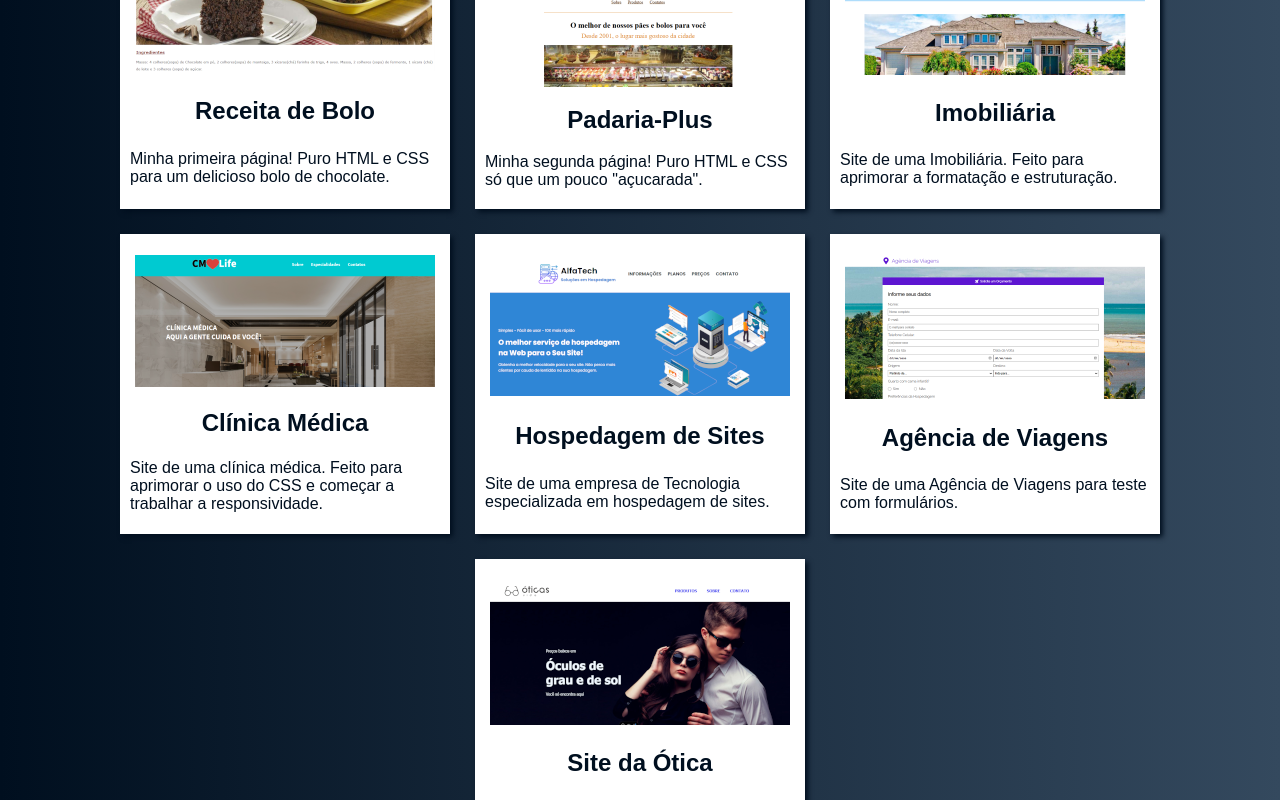
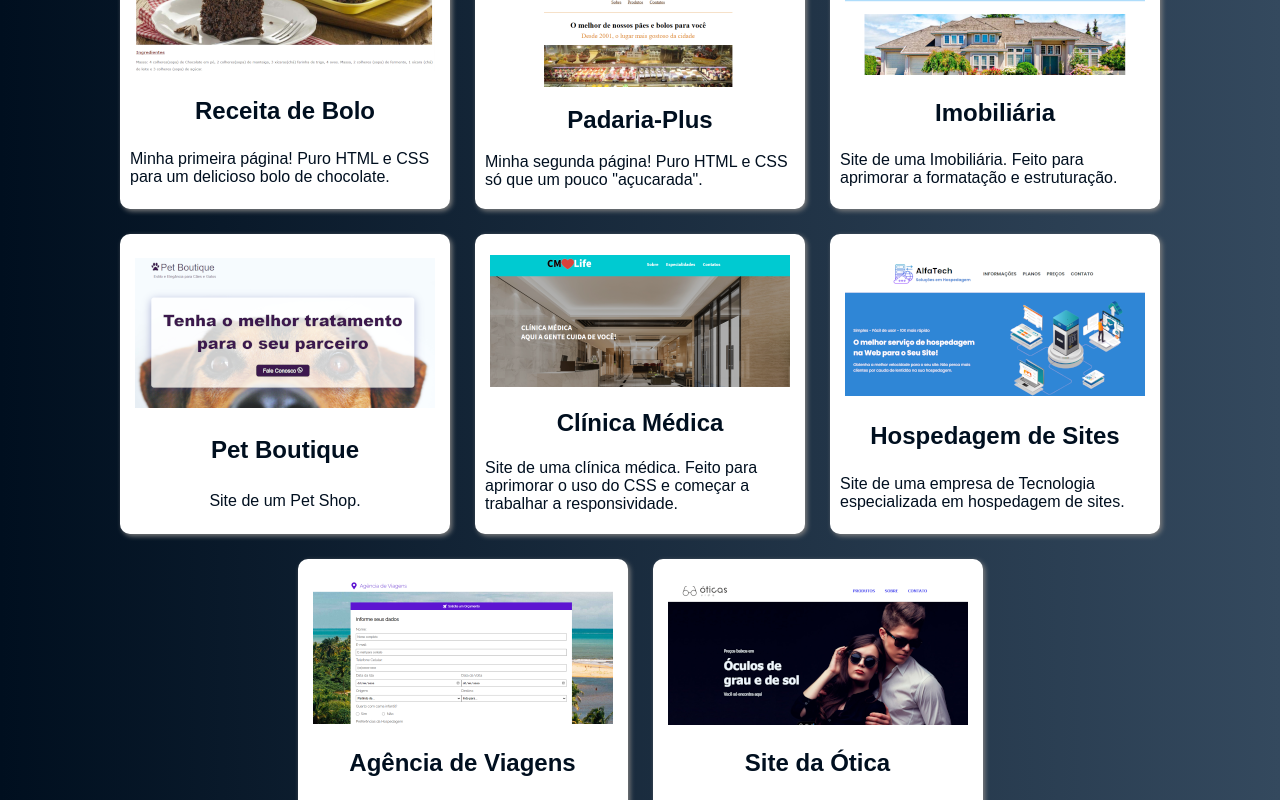
Before and after one commit to luizoscastanheira/meu-site, a Next.js app: page / in a window 1280 px wide. Shown: the part 2950-3750 px from the top of the page. Built offline with nearby package versions, Linux system fonts and the light colour scheme.

Commit message:
Update
Inclusão do site Pet Boutique e ajustes de rodapé.

```diff
--- a/src/componentes/Card/Card.module.css
+++ b/src/componentes/Card/Card.module.css
@@ -4,9 +4,10 @@
     min-height: 300px;
     padding: 10px;
     background-color: white;
-    box-shadow: 3px 3px 5px;
+    box-shadow: 2px 2px 5px gray;
     display: flex;
     flex-direction: column;
     justify-content: space-around;
     align-items: center;
+    border-radius: 10px;
  }
--- a/src/componentes/Projetos/index.jsx
+++ b/src/componentes/Projetos/index.jsx
@@ -11,6 +11,7 @@ import Otica from "../../../public/siteOtica300px.png";
 import Receita from "../../../public/siteReceitaDeBolo300px.png";
 import Imobiliaria from "../../../public/siteImobiliaria300px.png";
 import Hospedagem from "../../../public/siteHospedagem300px.png";
+import PetBoutique from "../../../public/sitePetBoutique300px.png";
 
 export default function Projetos(){
     return(
@@ -38,6 +39,13 @@ export default function Projetos(){
                     texto = {'Site de uma Imobiliária. Feito para aprimorar a formatação e estruturação. '}
                 />
             </a>
+            <a href="https://testepetboutique.netlify.app/" target="_blank"  title="Clique e Veja-me!">
+                <Card
+                    imagem = {PetBoutique}
+                    nome = {'Pet Boutique'}
+                    texto = {'Site de um Pet Shop. '}
+                />
+            </a>
             <a href="https://testeclinicaportfolio.netlify.app/" target="_blank"  title="Clique e Veja-me!">
                 <Card
                     imagem = {Clinica}
@@ -63,7 +71,7 @@ export default function Projetos(){
                 <Card
                     imagem = {Otica}
                     nome = {'Site da Ótica'}
-                    texto = {'Site de uma Ótica com uso de componentes.'}
+                    texto = {'Site de uma Ótica com uso de React e componentes.'}
                 />
             </a>
         </div>
--- a/src/componentes/Rodape/Rodape.module.css
+++ b/src/componentes/Rodape/Rodape.module.css
@@ -9,13 +9,26 @@
     padding: 10px;
 }
 
-
 #container_contato{
     font-size: 18px;
     padding: 15px;
+}
+#container_contato h4{
+    font-size: 20px;
+    margin-bottom: 10px;
 }
 
 #icon_contato{
     font-size: 100px;
     vertical-align: bottom;
 }
+
+#container_contato a{
+    text-decoration: none;
+    color: black;
+    font-weight: bold;
+}
+#container_contato a:hover{
+    font-size: 20px;
+    text-shadow: 2px 2px 5px gray;
+}
--- a/src/componentes/Rodape/index.jsx
+++ b/src/componentes/Rodape/index.jsx
@@ -10,10 +10,10 @@ export default function Rodape(){
         <footer id={estilos.footer_container}>
             <FcFaq id={estilos.icon_contato} />
             <div id={estilos.container_contato}>
-            <h4>Luiz Otávio da Silva Castanheira</h4>
+            <h4>Feito por: Luiz Otávio</h4>
             <div id="contato">
-                <p>E-mail: thelosc@proton.me</p>
-                <p>WhatsApp: 24 981839564</p>
+                <p>E-mail: <a href="mailto:thelos@proton.me">thelosc@proton.me</a></p>
+                <p>WhatsApp: <a href="https://wa.me/5524981839564" target="_blank">24 981839564</a></p>
             </div>
             </div>
         </footer>
```
Also changed, not shown: public/sitePetBoutique300px.png (added).
